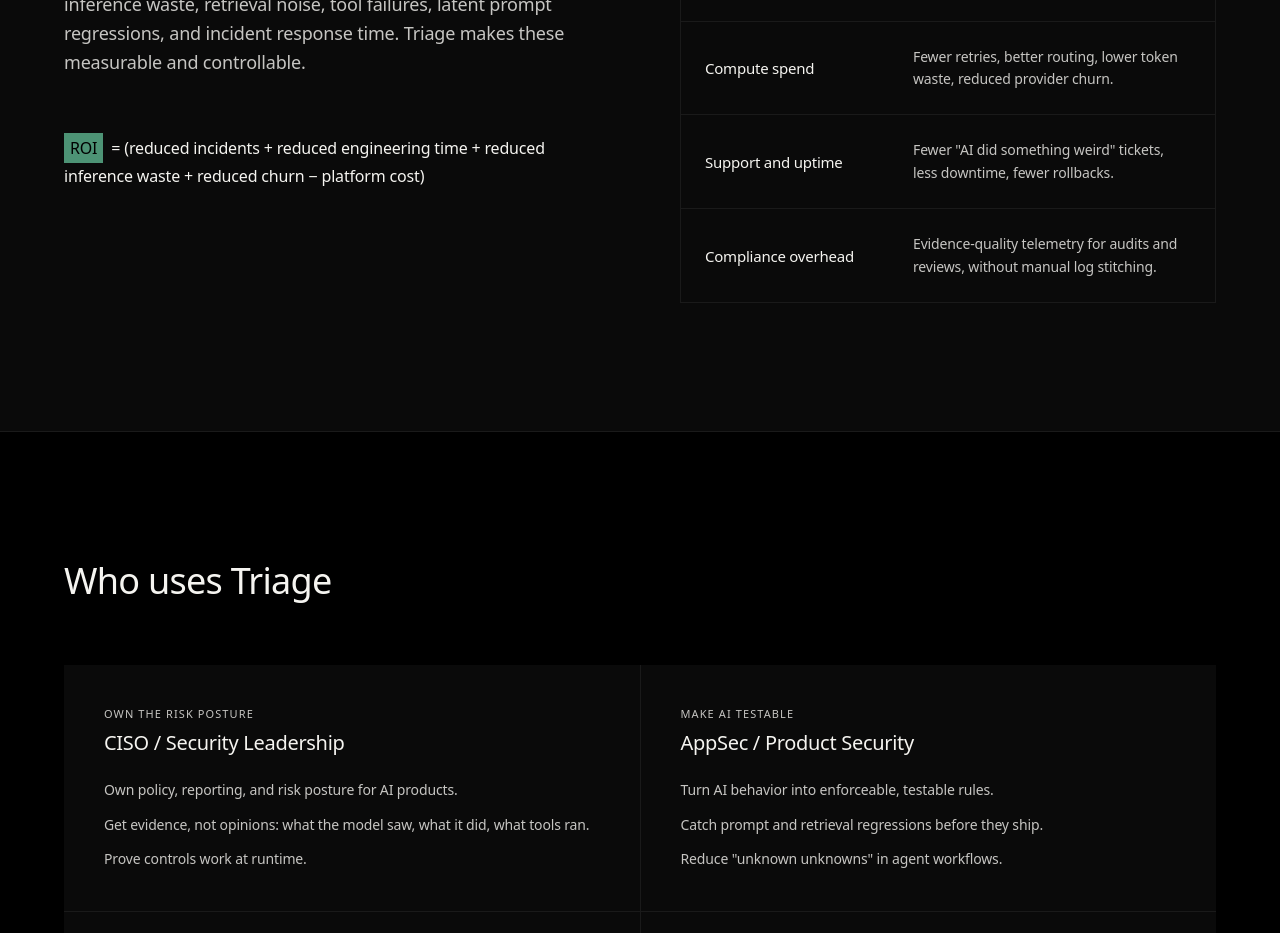
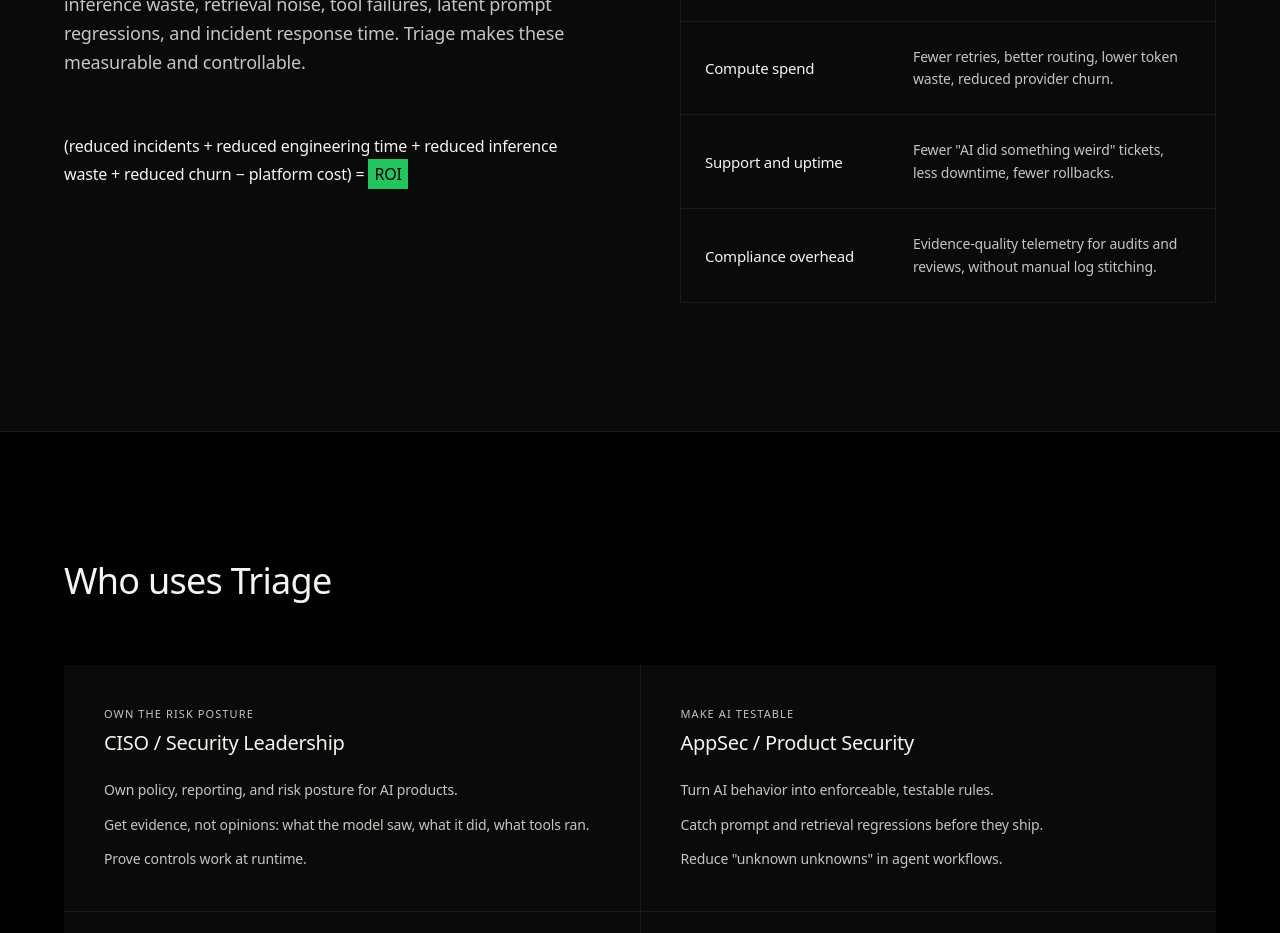
Before and after one commit to srivastavanik/triage-front, a Next.js app: page /teams in a window 1280 px wide. Shown: the part 2780-3713 px from the top of the page. Built offline with nearby package versions, Linux system fonts and the light colour scheme.

Commit message:
ROI formula: move = ROI to end, use brighter green highlight

```diff
--- a/app/teams/page.tsx
+++ b/app/teams/page.tsx
@@ -26,7 +26,7 @@
 
   useEffect(() => {
     if (isInView) {
-      const timer = setTimeout(() => setPhase(1), 5500);
+      const timer = setTimeout(() => setPhase(1), 5800);
       return () => clearTimeout(timer);
     }
   }, [isInView]);
@@ -34,22 +34,6 @@
   return (
     <div ref={ref} className="py-8">
       <div className="text-[14px] md:text-[16px] leading-relaxed font-light">
-        <motion.span
-          initial={{ opacity: 0 }}
-          animate={isInView ? { opacity: 1 } : {}}
-          transition={{ duration: 0.3, delay: 5.2 }}
-          className={`inline-block mr-1 font-medium ${phase === 1 ? 'bg-[#4d9375] text-[#000000] px-1.5 py-0.5' : 'text-text-primary'}`}
-        >
-          ROI
-        </motion.span>
-        <motion.span
-          initial={{ opacity: 0 }}
-          animate={isInView ? { opacity: 1 } : {}}
-          transition={{ duration: 0.2, delay: 5.3 }}
-          className="text-text-muted"
-        >
-          {' '}={' '}
-        </motion.span>
         <span className="text-text-muted">(</span>
         {terms.map((term, i) => (
           <motion.span
@@ -69,6 +53,22 @@
           className="text-text-muted"
         >
           )
+        </motion.span>
+        <motion.span
+          initial={{ opacity: 0 }}
+          animate={isInView ? { opacity: 1 } : {}}
+          transition={{ duration: 0.2, delay: 5.2 }}
+          className="text-text-muted"
+        >
+          {' '}={' '}
+        </motion.span>
+        <motion.span
+          initial={{ opacity: 0 }}
+          animate={isInView ? { opacity: 1 } : {}}
+          transition={{ duration: 0.3, delay: 5.4 }}
+          className={`inline-block font-medium ${phase === 1 ? 'bg-[#22c55e] text-[#000000] px-1.5 py-0.5' : 'text-text-primary'}`}
+        >
+          ROI
         </motion.span>
       </div>
     </div>
```
